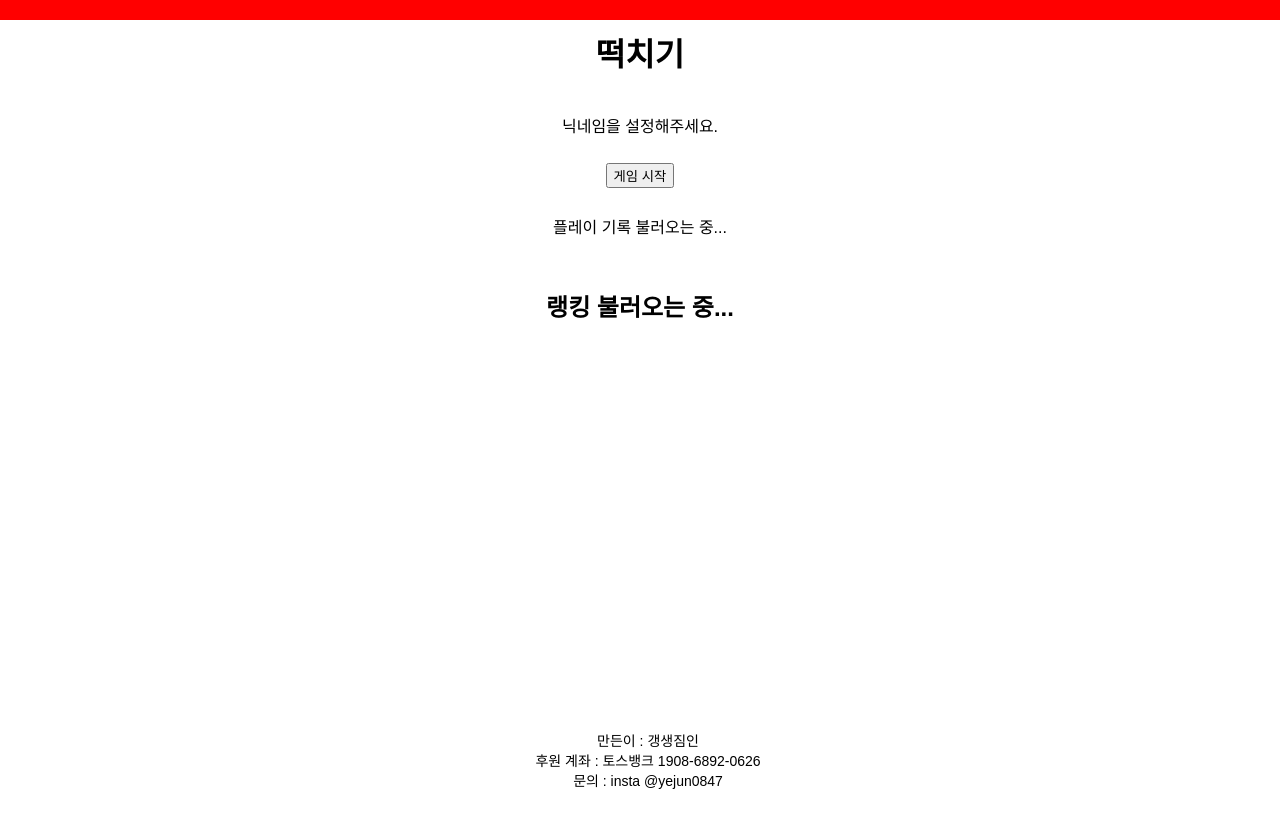
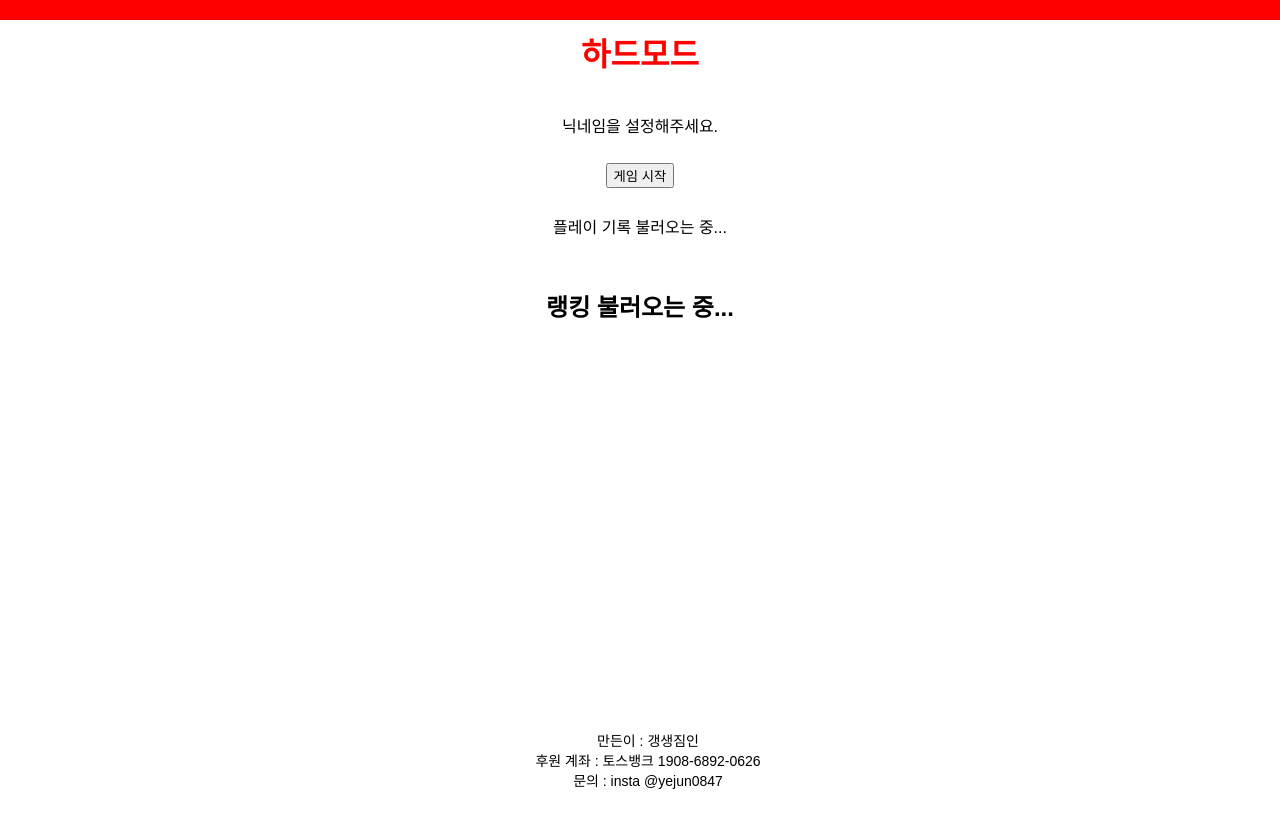
Before and after one commit to hanaida/first, a plain HTML site: page index.html in a window 1280 px wide. Drawn offline with Linux system fonts and the light colour scheme; no server answers.

Commit message:
index.html

```diff
--- a/index.html
+++ b/index.html
@@ -3,7 +3,7 @@
 <head>
     <meta charset="UTF-8">
     <meta name="viewport" content="width=device-width, initial-scale=1.0">
-    <title>떡치기</title>
+    <title>하드모드</title></title>
     <style>
         body {
             font-family: Arial, sans-serif;
@@ -175,7 +175,7 @@
 </head>
 <body>
     <div id="timer-bar"></div>
-    <h1>떡치기</h1>
+    <h1 style="color: red;">하드모드</h1>
 
     <div id="start-buttons">
     <p id="user-info">사용자 정보를 불러오는 중...</p>
```
